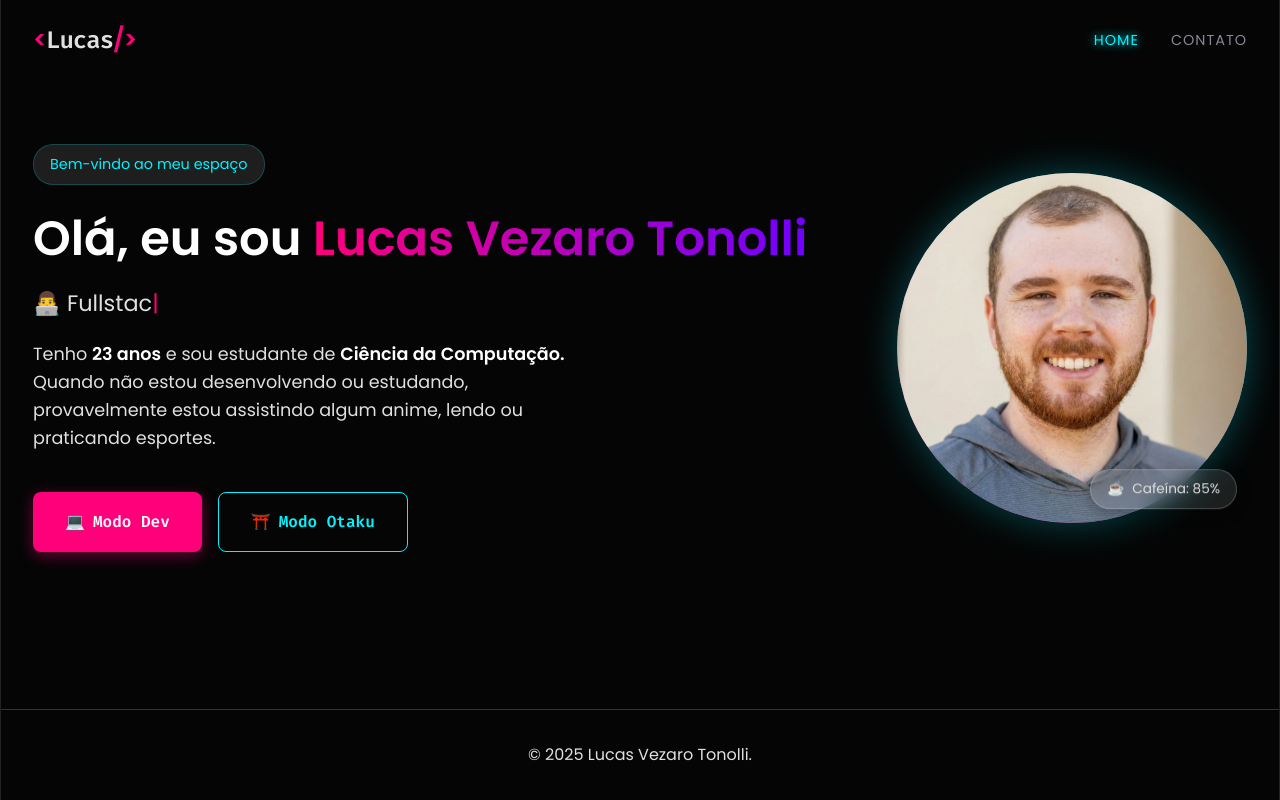
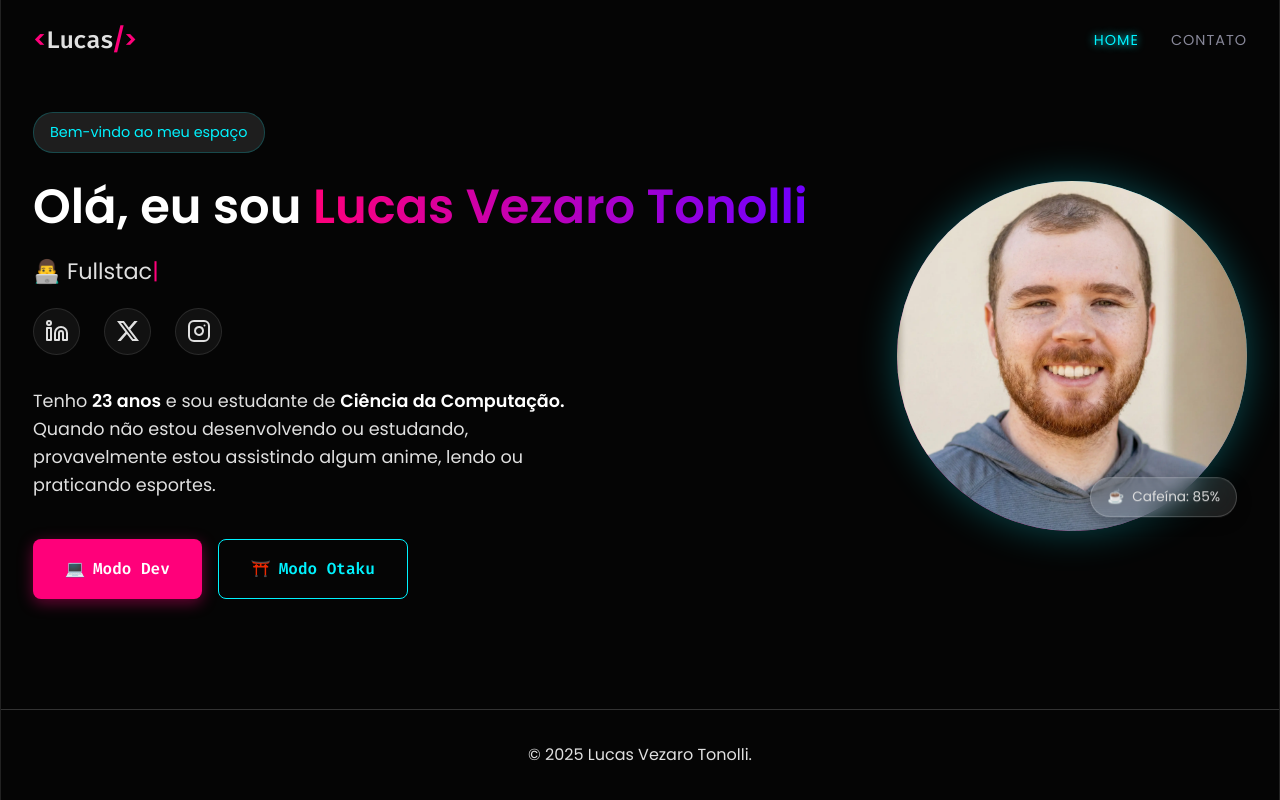
Before and after one commit to LucasTonolli/personal-site, a Vue app: page / in a window 1280 px wide. Built offline with nearby package versions, Linux system fonts and the light colour scheme.

Commit message:
style: update styles

```diff
--- a/src/assets/css/base.css
+++ b/src/assets/css/base.css
@@ -21,10 +21,15 @@
 * {
   margin: 0;
   padding: 0;
-  background-color: var(--color-bg-body);
   color: var(--color-text-main);
   font-family: var(--font-main);
   line-height: 1.6;
+}
+body,
+header,
+main,
+footer {
+  background-color: var(--color-bg-body);
 }
 
 ::-webkit-scrollbar {
--- a/src/components/HeroSection.vue
+++ b/src/components/HeroSection.vue
@@ -61,6 +61,74 @@ onMounted(() => {
         <span class="dynamic">{{ dynamicText }}</span>
         <span class="cursor">|</span>
       </div>
+      <div class="social-links">
+        <a
+          href="https://www.linkedin.com/in/lucas-tonolli/"
+          target="_blank"
+          class="social-btn linkedin"
+          title="LinkedIn"
+        >
+          <svg
+            xmlns="http://www.w3.org/2000/svg"
+            width="24"
+            height="24"
+            viewBox="0 0 24 24"
+            fill="none"
+            stroke="currentColor"
+            stroke-width="2"
+            stroke-linecap="round"
+            stroke-linejoin="round"
+          >
+            <path
+              d="M16 8a6 6 0 0 1 6 6v7h-4v-7a2 2 0 0 0-2-2 2 2 0 0 0-2 2v7h-4v-7a6 6 0 0 1 6-6z"
+            ></path>
+            <rect x="2" y="9" width="4" height="12"></rect>
+            <circle cx="4" cy="4" r="2"></circle>
+          </svg>
+        </a>
+
+        <a
+          href="https://x.com/Tonolli_Lucas"
+          target="_blank"
+          class="social-btn x-social"
+          title="X (Twitter)"
+        >
+          <svg
+            xmlns="http://www.w3.org/2000/svg"
+            width="22"
+            height="22"
+            viewBox="0 0 24 24"
+            fill="currentColor"
+          >
+            <path
+              d="M18.901 1.153h3.68l-8.04 9.19L24 22.846h-7.406l-5.8-7.584-6.638 7.584H.474l8.6-9.83L0 1.154h7.594l5.243 6.932ZM17.61 20.644h2.039L6.486 3.24H4.298Z"
+            />
+          </svg>
+        </a>
+
+        <a
+          href="https://www.instagram.com/lucas_tonolli97/"
+          target="_blank"
+          class="social-btn instagram"
+          title="Instagram"
+        >
+          <svg
+            xmlns="http://www.w3.org/2000/svg"
+            width="24"
+            height="24"
+            viewBox="0 0 24 24"
+            fill="none"
+            stroke="currentColor"
+            stroke-width="2"
+            stroke-linecap="round"
+            stroke-linejoin="round"
+          >
+            <rect x="2" y="2" width="20" height="20" rx="5" ry="5"></rect>
+            <path d="M16 11.37A4 4 0 1 1 12.63 8 4 4 0 0 1 16 11.37z"></path>
+            <line x1="17.5" y1="6.5" x2="17.51" y2="6.5"></line>
+          </svg>
+        </a>
+      </div>
       <div class="description">
         <p>
           Tenho <strong>{{ age() }} anos</strong> e sou estudante de
@@ -95,7 +163,7 @@ onMounted(() => {
   flex-direction: column-reverse;
   align-items: center;
   justify-content: center;
-  padding: 2rem 0;
+  padding: 0 0 2rem 0;
   gap: 2rem;
   text-align: center;
 }
@@ -149,6 +217,60 @@ onMounted(() => {
   }
 }
 
+.social-links {
+  display: flex;
+  gap: 1.5rem; /* Espaçamento entre ícones */
+  margin-bottom: 2rem;
+  justify-content: center; /* Centralizado no Mobile */
+}
+
+.social-btn {
+  color: var(--color-text-muted);
+  transition: all 0.3s ease;
+  display: flex;
+  align-items: center;
+  justify-content: center;
+  width: 45px;
+  height: 45px;
+  border-radius: 50%;
+  border: 1px solid rgba(255, 255, 255, 0.1);
+  background: rgba(255, 255, 255, 0.05);
+}
+
+/* Efeitos de Hover Individuais */
+.social-btn:hover {
+  transform: translateY(-5px);
+  color: #fff;
+}
+
+/* LinkedIn (Azul) */
+.social-btn.linkedin:hover {
+  background: #0077b5;
+  border-color: #0077b5;
+  box-shadow: 0 0 15px rgba(0, 119, 181, 0.5);
+}
+
+/* X (Preto/Branco clássico) */
+.social-btn.x-social:hover {
+  background: #000;
+  border-color: #fff;
+  box-shadow: 0 0 15px rgba(255, 255, 255, 0.4);
+}
+
+/* Instagram (Gradiente) */
+.social-btn.instagram:hover {
+  background: radial-gradient(
+    circle at 30% 107%,
+    #fdf497 0%,
+    #fdf497 5%,
+    #fd5949 45%,
+    #d6249f 60%,
+    #285aeb 90%
+  );
+  border-color: #d6249f;
+  box-shadow: 0 0 15px rgba(214, 36, 159, 0.5);
+}
+
 .description {
   color: #aaa;
   max-width: 100%;
@@ -189,11 +311,6 @@ onMounted(() => {
   background: var(--color-primary);
   color: #fff;
   box-shadow: 0 4px 15px rgba(255, 0, 122, 0.4);
-}
-
-.btn-primary span,
-.btn-secondary span {
-  background: transparent;
 }
 
 .btn-primary:hover {
@@ -270,10 +387,6 @@ onMounted(() => {
   animation: floatBadge 3s ease-in-out infinite;
 }
 
-.status-badge span {
-  background: transparent;
-}
-
 @keyframes floatBadge {
   0%,
   100% {
@@ -300,6 +413,10 @@ onMounted(() => {
     font-size: 1.4rem;
   }
 
+  .social-links {
+    justify-content: flex-start; /* Alinha à esquerda no PC */
+  }
+
   .description {
     margin: 0 0 2.5rem 0;
     max-width: 550px;
```
